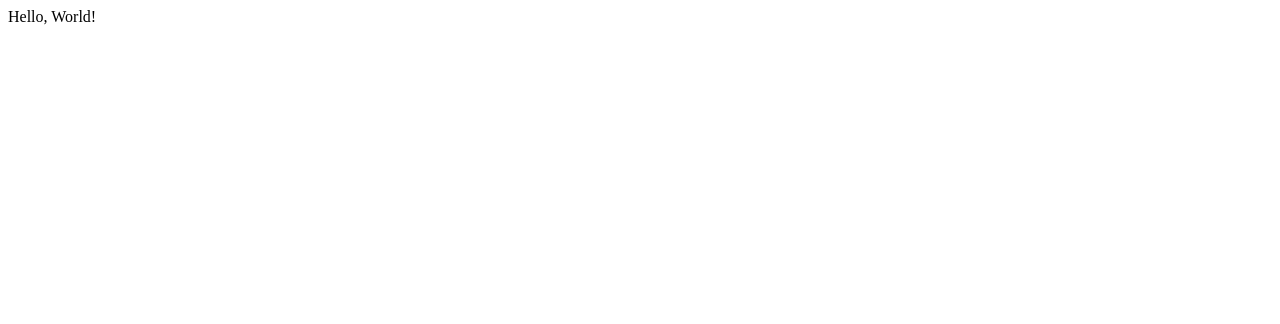
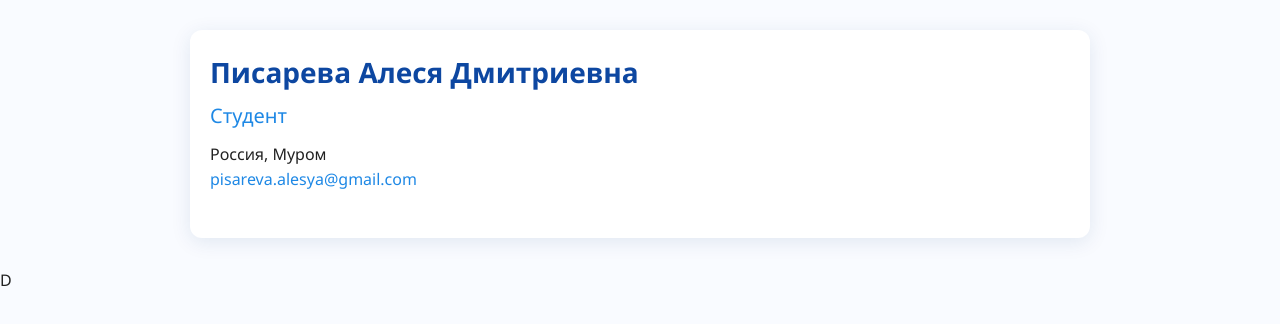
Before and after one commit to Alesya0711/Pisareva_lab1.gethub.io, a plain HTML site: page index.html in a window 1280 px wide. Drawn offline with Linux system fonts and the light colour scheme.

Commit message:
Update index.html
Добавление начальной информации для резюме

```diff
--- a/index.html
+++ b/index.html
@@ -3,10 +3,22 @@
 <head>
   <meta charset="UTF-8" />
   <meta name="viewport" content="width=device-width, initial-scale=1.0"/>
-  <title>Hello, World!</title>
-  <link rel="stylesheet" href="hello.css">
+  <title>Резюме — Писарева Алеся Дмитриевна</title>
+  <link rel="stylesheet" href="style.css">
 </head>
 <body>
-  <div class="hello-text">Hello, World!</div>
+  <div class="container">
+    <header>
+      <img src="photo.jpg" alt="Фото Алеся Писарева" class="photo" onerror="this.style.display='none'">
+      <div class="info">
+        <h1>Писарева Алеся Дмитриевна</h1>
+        <div class="title">Студент</div>
+        <div>Россия, Муром</div>
+        <div class="contact">
+          <a href="mailto:pisareva.alesya@gmail.com">pisareva.alesya@gmail.com</a>
+        </div>
+      </div>
+    </header>
+  </div>
 </body>
-</html>
+</html>D
```
